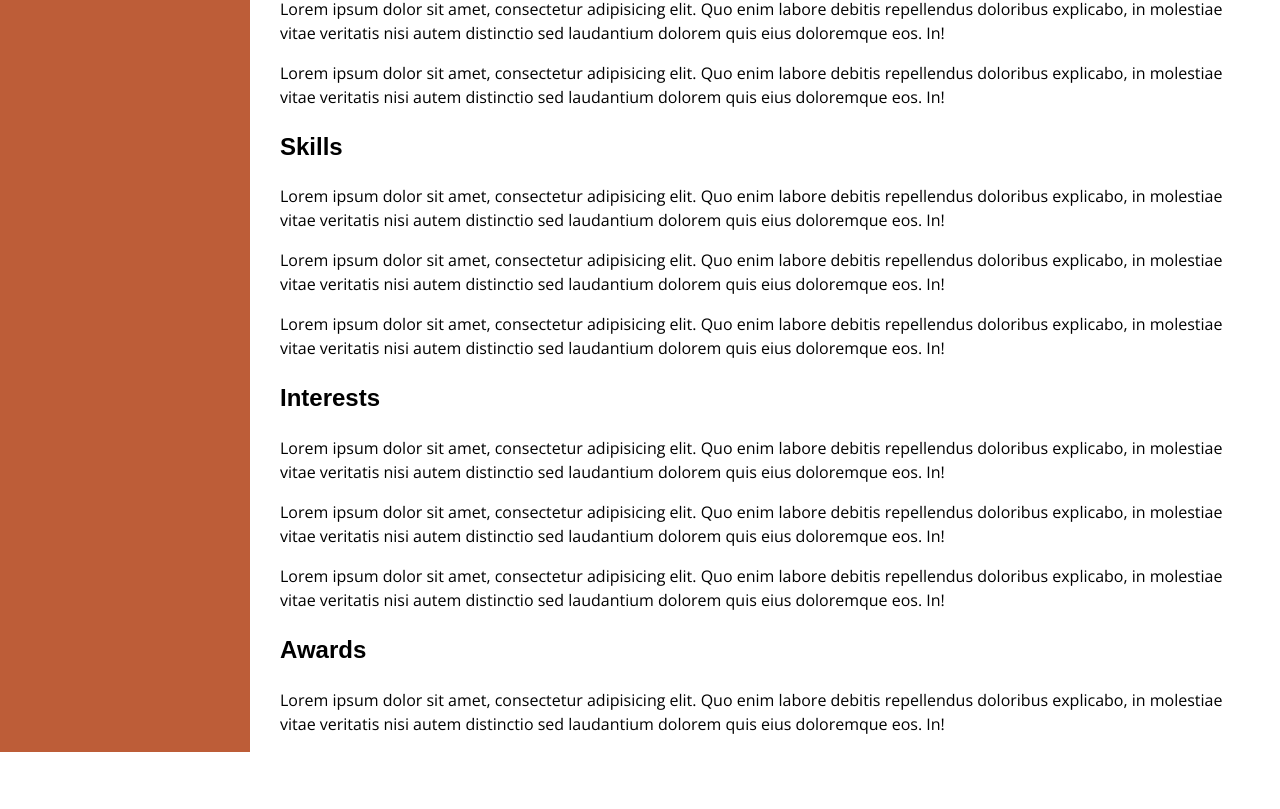
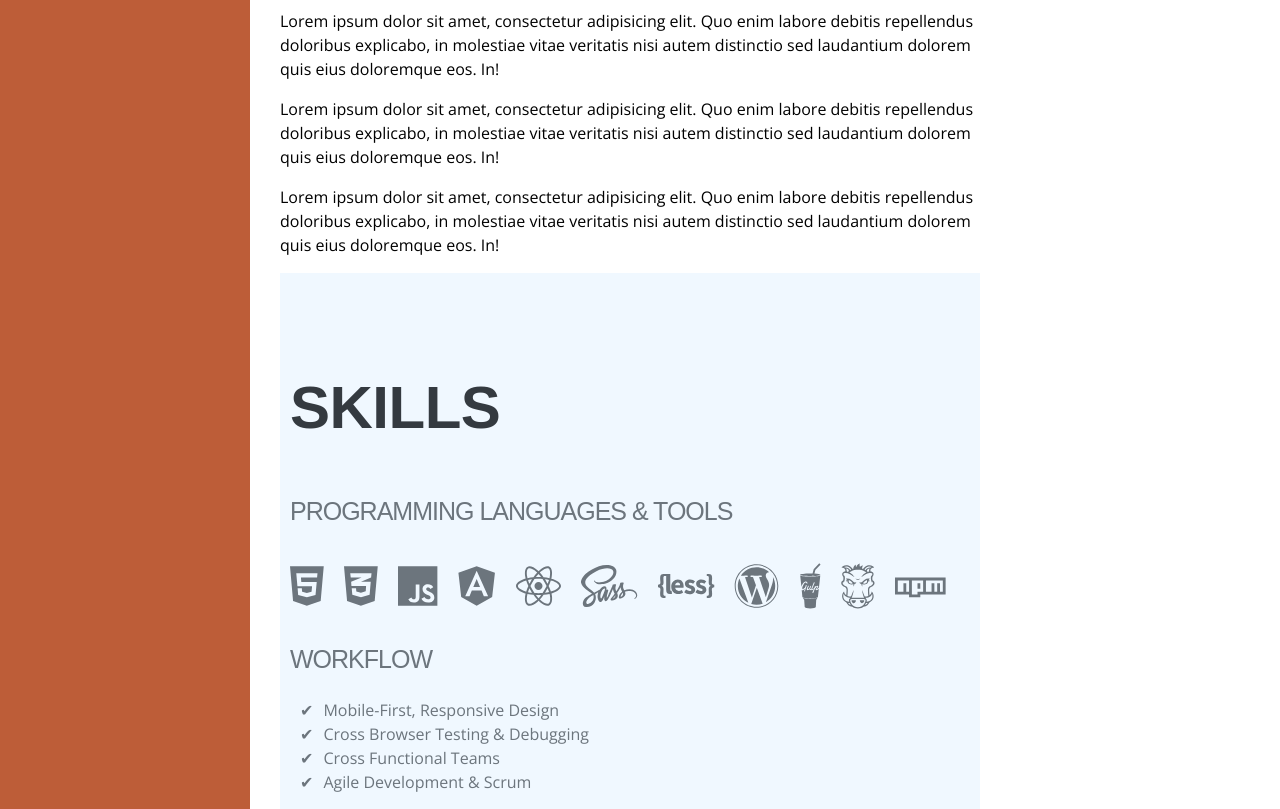
Before and after one commit to atarsa/resume-template, a Gatsby site: page / in a window 1280 px wide. Shown: the part 1511-2320 px from the top of the page. Before the commit the page ends 2263 px from the top, so only its background shows below. Built offline with nearby package versions, Linux system fonts and the light colour scheme; Gatsby itself is replaced by a stand-in of ours.

Commit message:
Add Skills section

```diff
--- a/src/components/About.js
+++ b/src/components/About.js
@@ -2,14 +2,14 @@
 import styled from "styled-components"
 import { FontAwesomeIcon } from "@fortawesome/react-fontawesome"
 
+
 const StyledAbout = styled.section`
   display: flex;
   flex-direction: column;
-  justify-content: center;
-  align-items: flex-start;
-  margin-top: 6rem;
-  height: 100vh;
+  min-height: 100vh;
   color: ${props => props.theme.colors.darkGrey};
+  background: aliceblue;
+  padding: 5rem 1rem;
 
   h1 {
     font-size: 10rem;
@@ -34,7 +34,6 @@
   }
 
   @media (min-width: ${props => props.theme.breakpoints.large}) {
-    /* background: green; */
     padding-top: 16rem;
     justify-content: flex-start;
   }
@@ -42,7 +41,6 @@
 
 const IconsWrapper = styled.div`
   display: flex;
-  justify-content: space-between;
 
   .fa-facebook-f,
   .fa-twitter,
--- /dev/null
+++ b/src/components/Heading.js
@@ -0,0 +1,15 @@
+import React from "react"
+import styled from "styled-components"
+
+const StyledH2 = styled.h2`
+  font-size: 6rem;
+  margin: 4rem 0;
+  color: ${props => props.theme.colors.black};
+  letter-spacing: -0.05rem;
+`
+
+function Heading({ title }) {
+  return <StyledH2>{title}</StyledH2>
+}
+
+export default Heading
--- /dev/null
+++ b/src/components/Skills.js
@@ -0,0 +1,67 @@
+import React from "react"
+import styled, { css } from "styled-components"
+import { FontAwesomeIcon } from "@fortawesome/react-fontawesome"
+
+import Heading from "./Heading"
+import StyledSection from "./StyledSection"
+
+const IconsWrapper = styled.div`
+  margin-bottom: 2rem;
+`
+
+const StyledList = styled.ul`
+  margin: 0;
+  padding-left: 1rem;
+
+  li {
+    list-style: none;
+
+    :before {
+      content: "✔";
+      padding-right: 1rem;
+    }
+  }
+`
+const StyledH3 = styled.h3`
+  font-size: 2.5rem;
+  font-weight: ${props => props.theme.font.regular};
+  letter-spacing: -0.1rem;
+  margin-bottom: 2rem;
+`
+const StyledIcon = styled(FontAwesomeIcon)`
+  font-size: 4.5rem;
+  border-radius: 50%;
+  width: 5rem;
+  height: 5rem;
+  margin: 1rem 2rem 1rem 0;
+`
+const Skills = () => {
+  return (
+    <StyledSection id="skills">
+      <Heading title="Skills" />
+      <StyledH3>Programming languages & tools</StyledH3>
+      <IconsWrapper>
+        <StyledIcon icon={["fab", "html5"]} />
+        <StyledIcon icon={["fab", "css3-alt"]} />
+        <StyledIcon icon={["fab", "js"]} />
+        <StyledIcon icon={["fab", "angular"]} />
+        <StyledIcon icon={["fab", "react"]} />
+        <StyledIcon icon={["fab", "sass"]} />
+        <StyledIcon icon={["fab", "less"]} />
+        <StyledIcon icon={["fab", "wordpress"]} />
+        <StyledIcon icon={["fab", "gulp"]} />
+        <StyledIcon icon={["fab", "grunt"]} />
+        <StyledIcon icon={["fab", "npm"]} />
+      </IconsWrapper>
+      <StyledH3>Workflow</StyledH3>
+      <StyledList>
+        <li>Mobile-First, Responsive Design</li>
+        <li>Cross Browser Testing & Debugging</li>
+        <li>Cross Functional Teams</li>
+        <li>Agile Development & Scrum</li>
+      </StyledList>
+    </StyledSection>
+  )
+}
+
+export default Skills
--- /dev/null
+++ b/src/components/StyledSection.js
@@ -0,0 +1,12 @@
+import styled from 'styled-components';
+
+const StyledSection = styled.section`
+  display: flex;
+  flex-direction: column;
+  min-height: 100vh;
+  color: ${props => props.theme.colors.darkGrey};
+  background: aliceblue;
+  padding: 5rem 1rem;
+`;
+
+export default StyledSection;
--- a/src/layout/Layout.js
+++ b/src/layout/Layout.js
@@ -26,7 +26,11 @@
   }
 
   h1, h2, h3, h4, h5, h6{
-    font-family: 'Saira Semi Condensed', sans-serif
+    font-family: 'Saira Semi Condensed', sans-serif;
+    text-transform: uppercase;
+    padding: 0;
+    margin: 0;
+
   }
 
   *, *::before, *::after{
@@ -35,7 +39,7 @@
 
   main{
     padding: 0 2rem;
-    max-width: 1200px;
+    max-width: 75rem;
 
     @media (min-width: ${props => props.theme.breakpoints.medium}) {
     padding-left: 3rem;
--- a/src/pages/index.js
+++ b/src/pages/index.js
@@ -1,6 +1,8 @@
 import React from "react"
 import Layout from "../layout/Layout"
 import About from "../components/About"
+import Skills from "../components/Skills"
+
 const IndexPage = () => (
   <Layout>
     <About />
@@ -57,22 +59,7 @@
       debitis repellendus doloribus explicabo, in molestiae vitae veritatis nisi
       autem distinctio sed laudantium dolorem quis eius doloremque eos. In!
     </p>
-    <h2 id="skills"> Skills</h2>
-    <p>
-      Lorem ipsum dolor sit amet, consectetur adipisicing elit. Quo enim labore
-      debitis repellendus doloribus explicabo, in molestiae vitae veritatis nisi
-      autem distinctio sed laudantium dolorem quis eius doloremque eos. In!
-    </p>
-    <p>
-      Lorem ipsum dolor sit amet, consectetur adipisicing elit. Quo enim labore
-      debitis repellendus doloribus explicabo, in molestiae vitae veritatis nisi
-      autem distinctio sed laudantium dolorem quis eius doloremque eos. In!
-    </p>
-    <p>
-      Lorem ipsum dolor sit amet, consectetur adipisicing elit. Quo enim labore
-      debitis repellendus doloribus explicabo, in molestiae vitae veritatis nisi
-      autem distinctio sed laudantium dolorem quis eius doloremque eos. In!
-    </p>
+    <Skills />
     <h2 id="interests"> Interests</h2>
     <p>
       Lorem ipsum dolor sit amet, consectetur adipisicing elit. Quo enim labore
```
